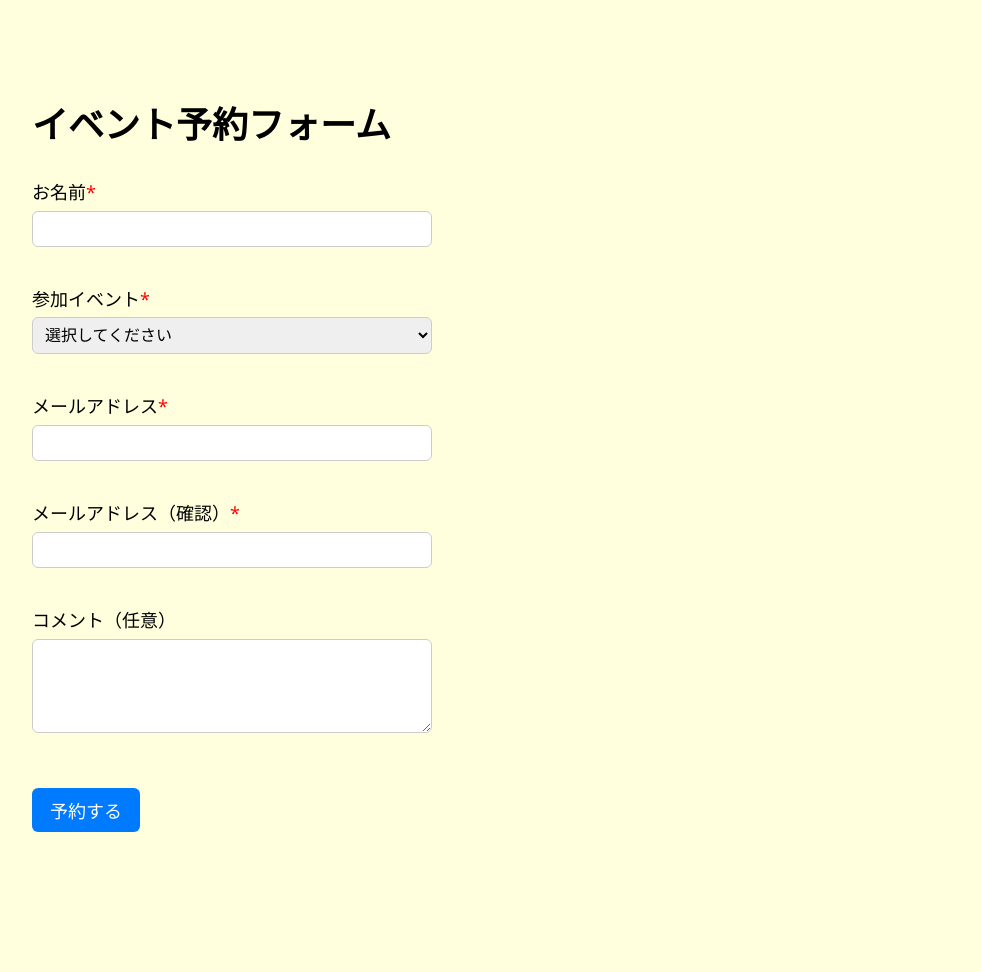
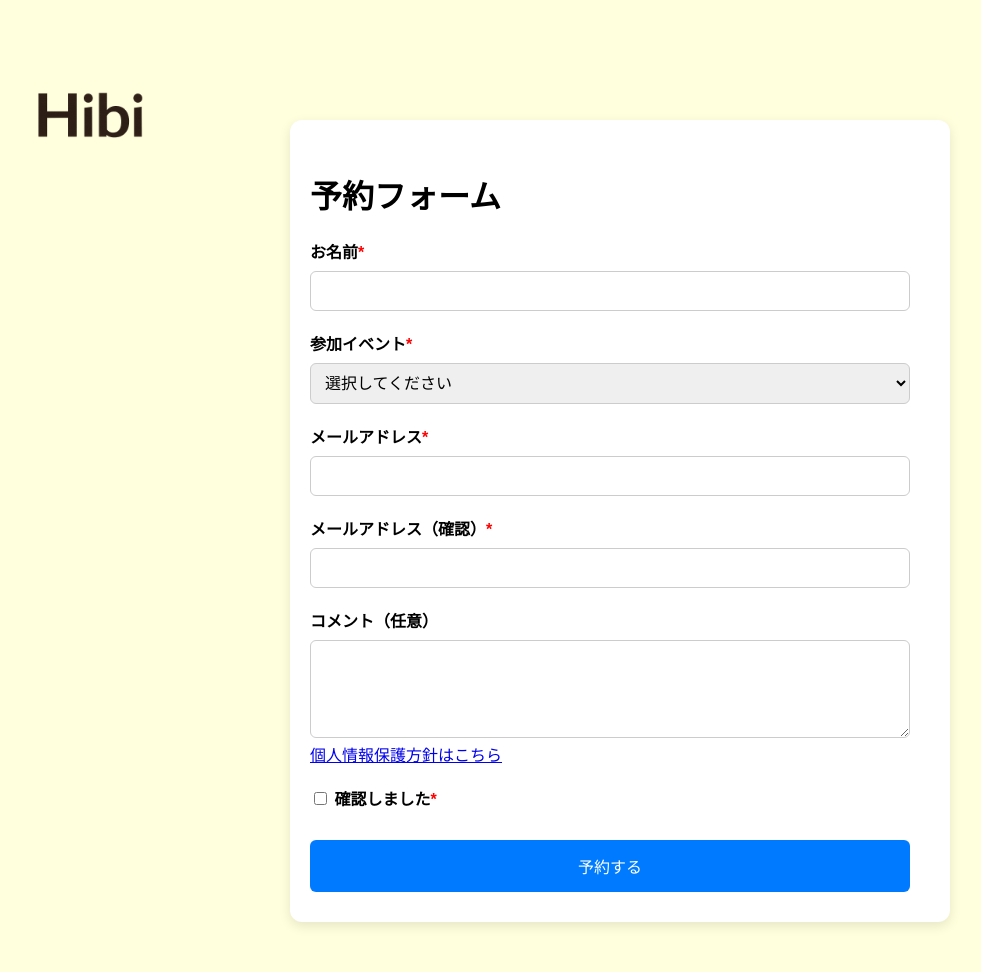
Before and after one commit to tsubasa441/hibi-wellbeing, a Flask app: page / in a window 1280 px wide. Shown: the whole page, without its empty margins (20-1001 px from the left). Before the commit the page ends 832 px from the top, so only its background shows below. Run offline with Flask 3, Linux system fonts and the light colour scheme; data comes from the database, SQL or seed files in the repository; both versions use the stored data as it was after the commit.

Commit message:
Hibi 予約フォーム追加修正

```diff
--- a/app.py
+++ b/app.py
@@ -66,7 +66,7 @@
         if email != confirm_email:
             error = "メールアドレスが一致しません。"
         elif not terms:
-            error = "利用規約に同意してください。"
+            error = "個人情報保護方針が確認できていません。"
 
         if error:
             return render_template('index.html', events=events, error=error)
@@ -96,7 +96,7 @@
 
 @app.route('/success')
 def success():
-    return "<h1>予約を受け付けました。ありがとうございました！</h1>"
+    return render_template('success.html')
 
 @app.route('/admin', methods=['GET'])
 def admin():
--- a/static/style.css
+++ b/static/style.css
@@ -1,52 +1,150 @@
-.customer {
+/* 全体の背景と基本フォント */
+body {
     background-color: #FFFFDD;
-  color: black;
-  padding: 40px 20px; /* 上下にゆとり */
-  min-height: 100vh;
-  font-family: 'Segoe UI', Tahoma, Geneva, Verdana, sans-serif;
-  font-size: 18px;
-  line-height: 1.6;
-  box-sizing: border-box;
-  margin: 100 px auto;
-  width: 500 px;
+    font-family: 'Kosugi Maru', sans-serif;
+    margin: 0;
+    padding: 0;
 }
 
-.customer > .container {
-  background: white;
+/* フォーム全体の中央揃えとスタイル */
+form {
+    max-width: 600px;
+    margin: 50px auto;
+    background-color: #fff;
     padding: 30px 40px;
-  border-radius: 10px;
-  box-shadow: 0 6px 15px rgba(0,0,0,0.1);
-  max-width: 600px;
-  width: 90%;
-  margin: 20px auto; /* コンテナ自体は上下に少しマージン */
+    border-radius: 12px;
+    box-shadow: 0 4px 12px rgba(0, 0, 0, 0.1);
 }
 
-/* 例えばフォームのinputやbuttonの大きさ調整 */
-input[type="text"],
-input[type="email"],
-input[type="date"],
-textarea,
-select {
+/* 各ラベルのスタイル */
+form label {
+    display: block;
+    margin-top: 20px;
+    font-weight: bold;
+    font-size: 16px;
+}
+
+.top-left-image {
+    position: absolute;
+    top: 20px;
+    left: 10px;
+}
+
+.top-left-image img {
+    width: 200px; /* 画像サイズを調整 */
+    height: auto;
+}
+
+.pdf-container {
     width: 100%;
-  padding: 12px 15px;
-  margin: 10px 0 20px 0;
+    max-width: 800px;
+    height: 600px;
+    border: 1px solid #ccc;
+    overflow: hidden;
+}
+
+.pdf-container iframe {
+    width: 100%;
+    height: 100%;
+    border: none;
+}
+
+
+/* フォームの位置を調整（画像と重ならないように） */
+form {
+    margin-top: 120px;  /* 画像の高さより大きめに調整 */
+    padding-left: 20px;
+}
+
+.success{
+    max-width: 600px;
+    margin: 50px auto;
+    background-color: #FFFFDD;
+    padding: 30px 40px;
+}
+
+
+/* 各入力欄、セレクト、テキストエリア */
+form input[type="text"],
+form input[type="email"],
+form select,
+form textarea {
+    width: 100%;
+    padding: 10px;
+    font-size: 16px;
     border: 1px solid #ccc;
     border-radius: 6px;
-  font-size: 16px;
+    margin-top: 8px;
     box-sizing: border-box;
+    transition: border-color 0.3s ease;
 }
 
-button {
+form input:focus,
+form select:focus,
+form textarea:focus {
+    border-color: #66afe9;
+    outline: none;
+}
+
+/* コメント欄 */
+form textarea {
+    resize: vertical;
+}
+
+/* チェックボックスとそのラベル */
+.terms {
+    margin-top: 25px;
+    display: flex;
+    align-items: center;
+}
+
+.terms input[type="checkbox"] {
+    margin-right: 10px;
+    transform: scale(1.2);
+}
+
+/* 送信ボタン */
+form button[type="submit"] {
+    margin-top: 30px;
+    width: 100%;
     background-color: #007BFF;
+    color: white;
+    padding: 14px;
+    font-size: 16px;
     border: none;
-  color: white;
-  padding: 12px 25px;
-  font-size: 16px;
     border-radius: 6px;
     cursor: pointer;
     transition: background-color 0.3s ease;
 }
 
-button:hover {
+form button[type="submit"]:hover {
     background-color: #0056b3;
 }
+
+/* エラーメッセージのスタイル */
+.error {
+    max-width: 600px;
+    margin: 20px auto;
+    background-color: #ffe0e0;
+    color: #c0392b;
+    padding: 12px 20px;
+    border-left: 6px solid #e74c3c;
+    border-radius: 6px;
+    font-weight: bold;
+}
+
+/* レスポンシブ対応 */
+@media (max-width: 640px) {
+    form {
+        padding: 20px;
+        margin: 20px;
+    }
+
+    form label,
+    form input,
+    form select,
+    form textarea,
+    form button {
+        font-size: 15px;
+    }
+}
--- a/templates/index.html
+++ b/templates/index.html
@@ -4,28 +4,16 @@
     <link rel="stylesheet" href="{{ url_for('static', filename='style.css') }}">
     <meta charset="UTF-8" />
     <meta name="viewport" content="width=device-width, initial-scale=1" />
-    <title>イベント予約フォーム</title>
-    <style>
-        body { font-family: Arial, sans-serif; margin: 2rem; }
-        .error { color: red; margin-bottom: 1em; }
-        form { max-width: 400px; }
-        label { display: block; margin-top: 1em; }
-        input[type="text"], input[type="email"], select, textarea {
-            width: 100%; padding: 0.5em; margin-top: 0.25em;
-            box-sizing: border-box;
-        }
-        button { margin-top: 1.5em; padding: 0.5em 1em; font-size: 1em; }
-        .terms { margin-top: 1em; }
-    </style>
 </head>
-<body class="customer">
-    <h1>イベント予約フォーム</h1>
-
+<body>
+    <div class="top-left-image">
+        <img src="{{ url_for('static', filename='documents/Hibi_logo.png') }}" alt="ロゴ" >
+    </div>
     {% if error %}
     <div class="error">{{ error }}</div>
     {% endif %}
-
     <form method="POST" action="{{ url_for('customer_form') }}">
+        <h1>予約フォーム</h1>
         <label for="name">お名前<span style="color:red;">*</span></label>
         <input type="text" id="name" name="name" required value="{{ request.form.get('name', '') }}" />
 
@@ -47,6 +35,12 @@
 
         <label for="comment">コメント（任意）</label>
         <textarea id="comment" name="comment" rows="4">{{ request.form.get('comment', '') }}</textarea>
+        <a href="documents/Hibi_プライバシー.pdf" target="_blank" rel="noopener noreferrer">個人情報保護方針はこちら</a>
+        <label>
+            <input type="checkbox" id="terms" name="terms" value="agree" {% if request.form.get('terms') %}checked{% endif %} />
+                確認しました<span style="color:red;">*</span>
+        </label>
+
         <button type="submit">予約する</button>
     </form>
 </body>
```
Also changed, not shown: templates/success.html (+15 -0 lines), database.db, static/documents/Hibi_logo.png (added), 1 other file. Lines whose indentation alone changed are shown as unchanged.
